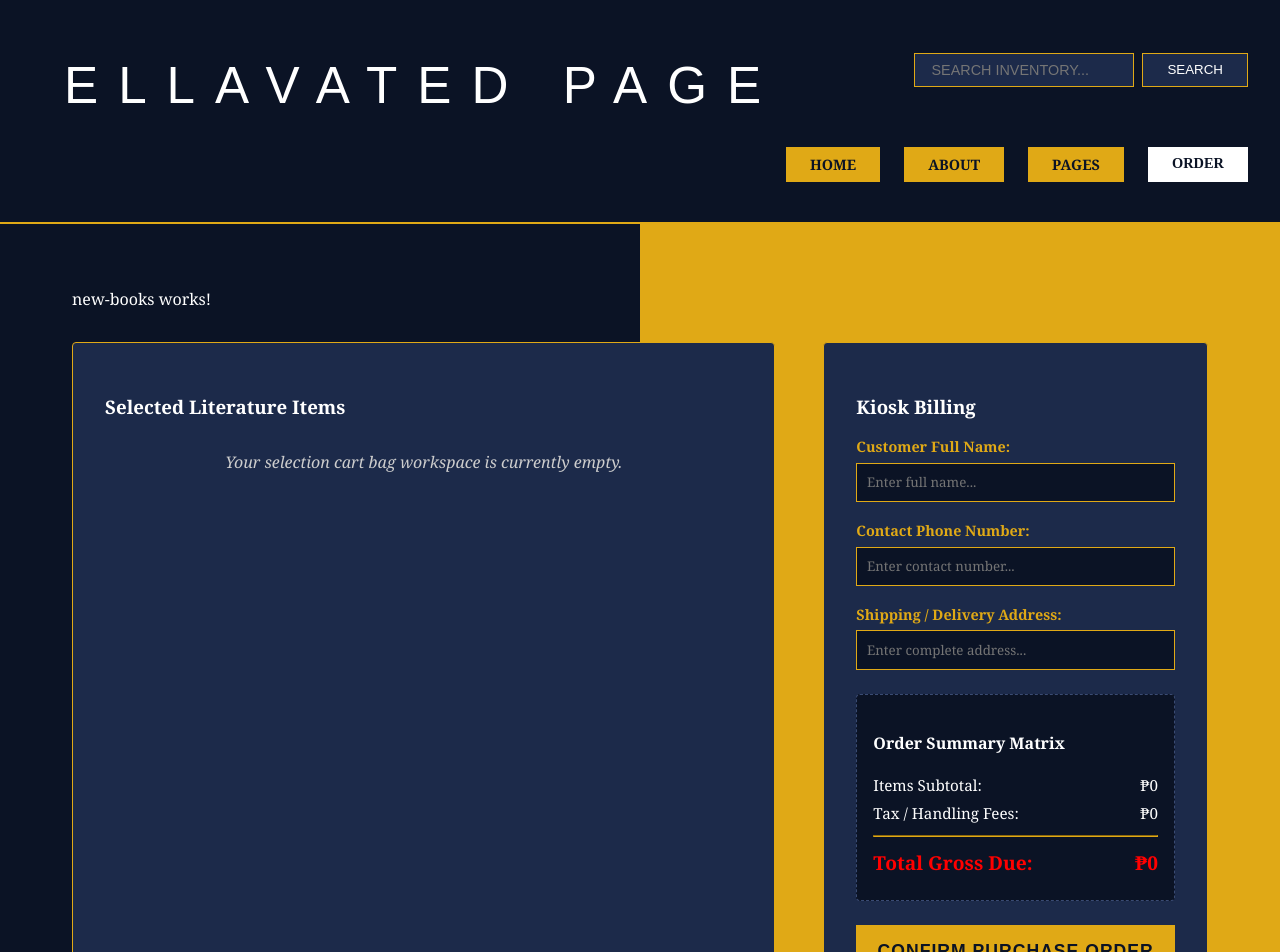
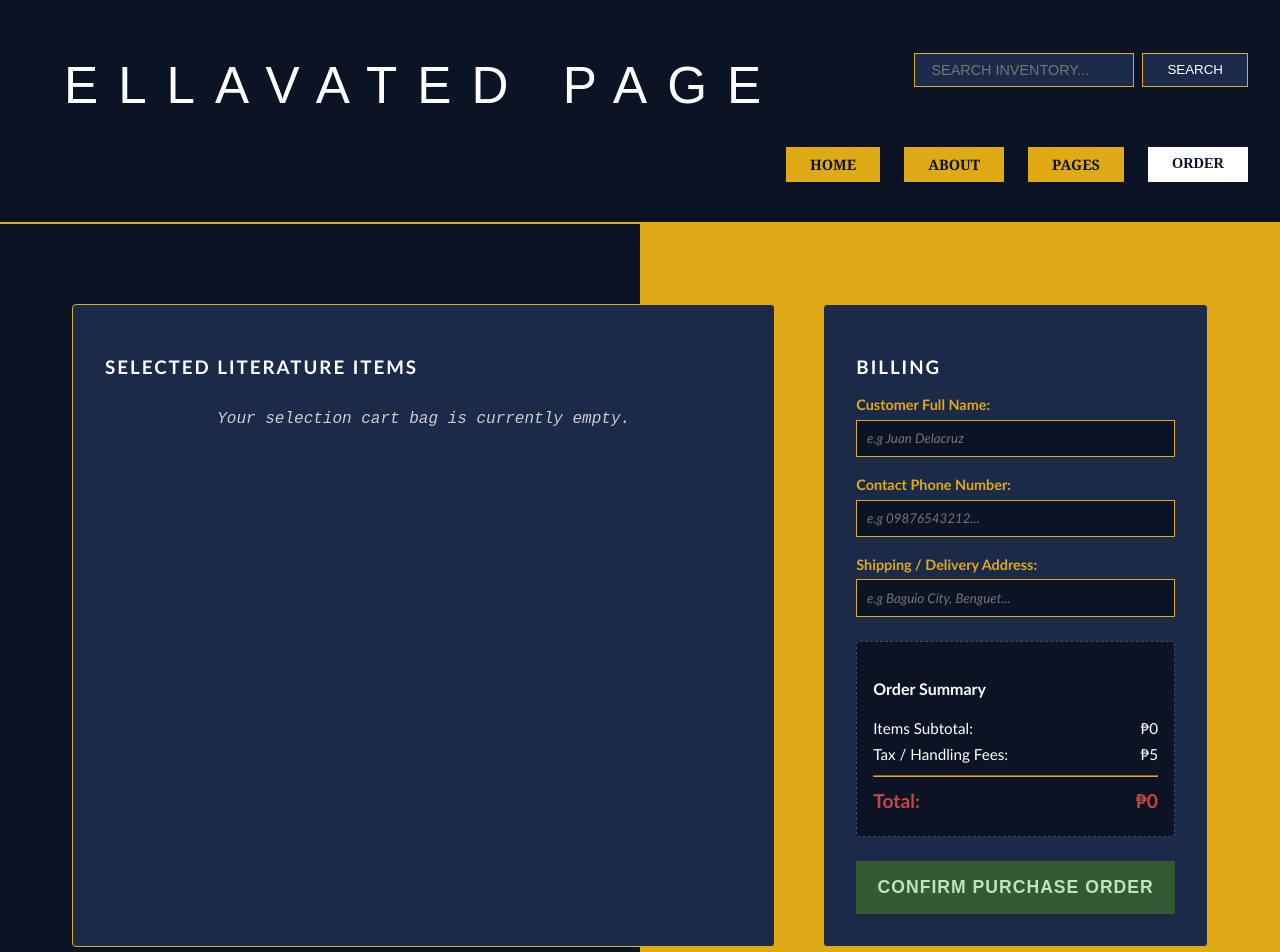
Before and after one commit to eliyosh/BookShop2, an Angular app in the folder bookshop-adb/: page /order in a window 1280 px wide. Shown: the top 952 px of the page. Built offline with nearby package versions, Linux system fonts and the light colour scheme.

Commit message:
feat: edited the style html and css

```diff
--- a/bookshop-adb/seed.js
+++ b/bookshop-adb/seed.js
@@ -39,7 +39,7 @@ async function seedDB() {
   try {
     await Book.deleteMany({}); // prevents duplication
     await Book.insertMany(booksData);
-    console.log('🎉 Successfully seeded all 18 books into MongoDB Atlas!');
+    console.log('Successfully seeded all 18 books into MongoDB Atlas!');
   } catch (error) {
     console.error('Failed to populate tables:', error);
   } finally {
--- a/bookshop-adb/server.js
+++ b/bookshop-adb/server.js
@@ -40,7 +40,7 @@ const Order = mongoose.model('Order', new mongoose.Schema({
     }],
     totalAmount:{type: Number, required: true},
     orderDate: {type:Date, default: Date.now}
-}), 'order');
+}), 'orders');
 
 
 //API handlers
--- a/bookshop-adb/src/app/app.html
+++ b/bookshop-adb/src/app/app.html
@@ -76,13 +76,13 @@
                 (change)="cartService.selectedFormat.set($any($event.target).value)"
                 style="background: var(--bg-dark-blue); color: white; border: 1px solid var(--primary-gold); padding: 0.4rem; font-family: inherit;">
                 <option value="Hardbound">📚 Hardbound (Physical Copy)</option>
-                <option value="E-Book">💻 E-Book (Read Online - Saves ₱300)</option>
+                <option value="E-Book">💻 E-Book (Read Online - Saves ₱500)</option>
               </select>
             </div>
 
             <p class="price-highlight">
               <strong>Price Amount:</strong>
-              ₱{{ cartService.selectedFormat() === 'E-Book' ? cartService.selectedBook()?.price - 300 : cartService.selectedBook()?.price }}
+              ₱{{ cartService.selectedFormat() === 'E-Book' ? cartService.selectedBook()?.price - 500 : cartService.selectedBook()?.price }}
             </p>
           </div>
 
@@ -91,7 +91,7 @@
           <p class="desc-text"><strong>Synopsis:</strong><br>{{ cartService.selectedBook()?.description }}</p>
 
           <button class="kiosk-box-btn" (click)="cartService.addToCart(cartService.selectedBook(), cartService.selectedFormat()); cartService.closeDetails()">
-            🛒 ADD TO BAG AS {{ cartService.selectedFormat() }}
+            🛒 ADD TO CART AS {{ cartService.selectedFormat() }}
           </button>
         </div>
       </div>
--- a/bookshop-adb/src/app/home/home.html
+++ b/bookshop-adb/src/app/home/home.html
@@ -1,7 +1,7 @@
 <!-- top featured arrivals hero showcase block row -->
 <section class="hero-section">
     <div class="hero-text-side">
-      <h2>Judge These Safely By Their Covers</h2>
+      <h2 style="font-family:sans-serif;">JUDGE THESE SAFELY BY THEIR COVERS</h2>
     </div>
     <div class="hero-books-side">
       @for (book of cartService.filteredInventory(); track book.id) {
--- a/bookshop-adb/src/app/new-books/new-books.css
+++ b/bookshop-adb/src/app/new-books/new-books.css
@@ -6,6 +6,7 @@
     flex-wrap: wrap; }
 
 .items-column {
+    font-family:'Trebuchet MS', 'Lucida Sans Unicode', 'Lucida Grande', 'Lucida Sans', Arial, sans-serif;
     flex: 2;
     background: var(--bg-accent-blue);
     padding: 2rem;
@@ -14,6 +15,7 @@
     border: 1px solid var(--primary-gold); }
 
 .form-column {
+    font-family:'Trebuchet MS', 'Lucida Sans Unicode', 'Lucida Grande', 'Lucida Sans', Arial, sans-serif;
     flex: 1;
     background: var(--bg-accent-blue);
     padding: 2rem;
@@ -41,6 +43,7 @@
     cursor: pointer; }
 
 .format-tag {
+    font-family:'Trebuchet MS', 'Lucida Sans Unicode', 'Lucida Grande', 'Lucida Sans', Arial, sans-serif;
     color: var(--primary-gold);
     font-weight: bold;
     font-size: 0.8rem; }
@@ -70,12 +73,55 @@
     cursor: pointer;
     margin-left: 1rem; font-weight: bold; }
 
-.input-group { margin-bottom: 1.2rem; display: flex; flex-direction: column; gap: 0.4rem; }
-.input-group label { font-size: 0.9rem; color: var(--primary-gold); font-weight: bold; }
-.input-group input { padding: 0.6rem; background: var(--bg-dark-blue); border: 1px solid var(--primary-gold); color: white; font-family: inherit; }
-.billing-summary { background: var(--bg-dark-blue); padding: 1rem; margin: 1.5rem 0; border-radius: 4px; border: 1px dashed #3a4b73; }
-.bill-line { display: flex; justify-content: space-between; margin-bottom: 0.5rem; font-size: 0.95rem; }
-.total { font-weight: bold; color: red; font-size: 1.2rem; }
-.confirm-btn { width: 100%; background: var(--primary-gold); color: var(--bg-dark-blue); border: none; padding: 1rem; font-weight: bold; font-size: 1.1rem; cursor: pointer; text-transform: uppercase; letter-spacing: 1px; }
-.confirm-btn:disabled { background: #555; color: #888; cursor: not-allowed; border: 1px solid #444; }
-.empty-text { text-align: center; font-style: italic; color: var(--text-light); margin-top: 2rem; }
+.input-group {
+    margin-bottom: 1.2rem;
+    display: flex;
+    flex-direction: column;
+    gap: 0.4rem; }
+
+.input-group label {
+    font-size: 0.9rem;
+    color: var(--primary-gold);
+    font-weight: bold; }
+
+.input-group input {
+    padding: 0.6rem;
+    background: var(--bg-dark-blue);
+    border: 1px solid var(--primary-gold);
+    color: white; font-family: inherit; }
+
+.billing-summary {
+    background: var(--bg-dark-blue);
+    padding: 1rem;
+    margin: 1.5rem 0;
+    border-radius: 4px;
+    border: 1px dashed #3a4b73; }
+
+.bill-line {
+    display: flex;
+    justify-content: space-between;
+    margin-bottom: 0.5rem;
+    font-size: 0.95rem; }
+
+.total {
+    font-weight: bold;
+    color: rgb(199, 69, 69);
+    font-size: 1.2rem; }
+
+.confirm-btn {
+    width: 100%;
+    background: rgb(52, 90, 52);
+    color:rgb(189, 228, 189);
+    border: none; padding: 1rem;
+    font-weight: bold;
+    font-size: 1.1rem;
+    cursor: pointer;
+    text-transform: uppercase;
+    letter-spacing: 1px; }
+
+.empty-text {
+    font-family: 'Courier New', Courier, monospace;
+    text-align: center;
+    font-style: italic;
+    color: var(--text-light);
+    margin-top: 2rem; }
--- a/bookshop-adb/src/app/new-books/new-books.html
+++ b/bookshop-adb/src/app/new-books/new-books.html
@@ -1,8 +1,9 @@
-<p>new-books works!</p>
+
 <div class="order-layout-grid">
 
     <div class="items-column">
-      <h3>Selected Literature Items</h3>
+
+      <h3 style="letter-spacing: 2px;">  SELECTED LITERATURE ITEMS</h3>
 
       @for (item of cartService.cart(); track (item.id + item.format)) {
         <div class="item-row">
@@ -22,33 +23,33 @@
           </div>
         </div>
       } @empty {
-        <p class="empty-text">Your selection cart bag workspace is currently empty.</p>
+        <p class="empty-text">Your selection cart bag is currently empty.</p>
       }
     </div>
 
     <!-- billing-->
     <div class="form-column">
-      <h3>Kiosk Billing</h3>
+      <h3 style="letter-spacing: 2px;">BILLING</h3>
 
       <div class="input-group">
         <label>Customer Full Name:</label>
-        <input type="text" placeholder="Enter full name..." (input)="updateField('name', $event)">
+        <input type="text" style="font-style:italic;" placeholder="e.g Juan Delacruz"  (input)="updateField('name', $event)">
       </div>
       <div class="input-group">
         <label>Contact Phone Number:</label>
-        <input type="text" placeholder="Enter contact number..." (input)="updateField('phone', $event)">
+        <input type="text" style="font-style:italic;" placeholder="e.g 09876543212..." (input)="updateField('phone', $event)">
       </div>
       <div class="input-group">
         <label>Shipping / Delivery Address:</label>
-        <input type="text" placeholder="Enter complete address..." (input)="updateField('address', $event)">
+        <input type="text" style="font-style:italic;" placeholder="e.g Baguio City, Benguet..." (input)="updateField('address', $event)">
       </div>
 
       <div class="billing-summary">
-        <h4>Order Summary Matrix</h4>
+        <h4>Order Summary</h4>
         <div class="bill-line"><span>Items Subtotal:</span> <span>₱{{ cartService.totalPrice() }}</span></div>
-        <div class="bill-line"><span>Tax / Handling Fees:</span> <span>₱0</span></div>
+        <div class="bill-line"><span>Tax / Handling Fees:</span> <span>₱5</span></div>
         <hr style="border-color: var(--primary-gold); margin: 0.75rem 0;">
-        <div class="bill-line total"><span>Total Gross Due:</span> <span>₱{{ cartService.totalPrice() }}</span></div>
+        <div class="bill-line total"><span>Total:</span> <span>₱{{ cartService.totalPrice() }}</span></div>
       </div>
 
       <button class="confirm-btn" (click)="processReceipt()">
--- a/bookshop-adb/src/styles.css
+++ b/bookshop-adb/src/styles.css
@@ -122,15 +122,15 @@
     display: block;
     width: 100%;
     box-sizing: border-box;
-    background-color: white;
+    background-color: rgb(228, 200, 149);
     color: var(--bg-dark-blue);
     border: 2px solid var(--primary-gold);
     border-radius: 0px !important;
     padding: 0.6rem 1.2rem;
-    font-family: 'Georgia', serif;
+    font-family: 'Matangi';
     font-weight: bold;
     text-transform: uppercase;
-    letter-spacing: 1px;
+    letter-spacing: 2px;
     font-size: 0.85rem;
     cursor: pointer;
     transition: all 0.3s ease;
@@ -213,12 +213,12 @@
   }
 
   .modal-details-side { flex: 2; }
-  .modal-details-side h2 { font-family: 'Matangi'; margin: 0; font-size: 1.8rem; color: var(--text-white); }
-  .author-sub { font-family: 'Matangi'; color: var(--primary-gold); font-style: italic; margin: 0.3rem 0 1rem 0; font-size: 1.05rem; }
+  .modal-details-side h2 {letter-spacing: 0.3px; font-family: 'Matangi'; margin: 0; font-size: 1.8rem; color: var(--text-white); }
+  .author-sub {letter-spacing: 0.5px; font-family: 'Matangi'; color: var(--primary-gold); font-style: italic; margin: 0.3rem 0 1rem 0; font-size: 1.05rem; }
   .divider-line { border: 0; border-top: 1px solid #3a4b73; margin: 1rem 0; }
-  .metadata-grid-block p { margin: 0.5rem 0; font-size: 0.95rem; }
-  .price-highlight { color:rgb(202, 15, 15); font-size: 1.15rem; }
-  .desc-text { font-family: 'Matangi'; font-size: 0.95rem; line-height: 1.6; color: var(--text-light); }
+  .metadata-grid-block p {letter-spacing: 1.2px; font-family:'Matangi'; margin: 0.5rem 0; font-size: 0.95rem; }
+  .price-highlight { color:rgb(247, 102, 102); font-size: 1.15rem; }
+  .desc-text {letter-spacing: 1px; font-style: italic; font-family:'Matangi'; font-size: 0.95rem; line-height: 1.6; color: var(--text-light); }
 
   /* footnote footer grid styles panels */
   .main-footer {
```
